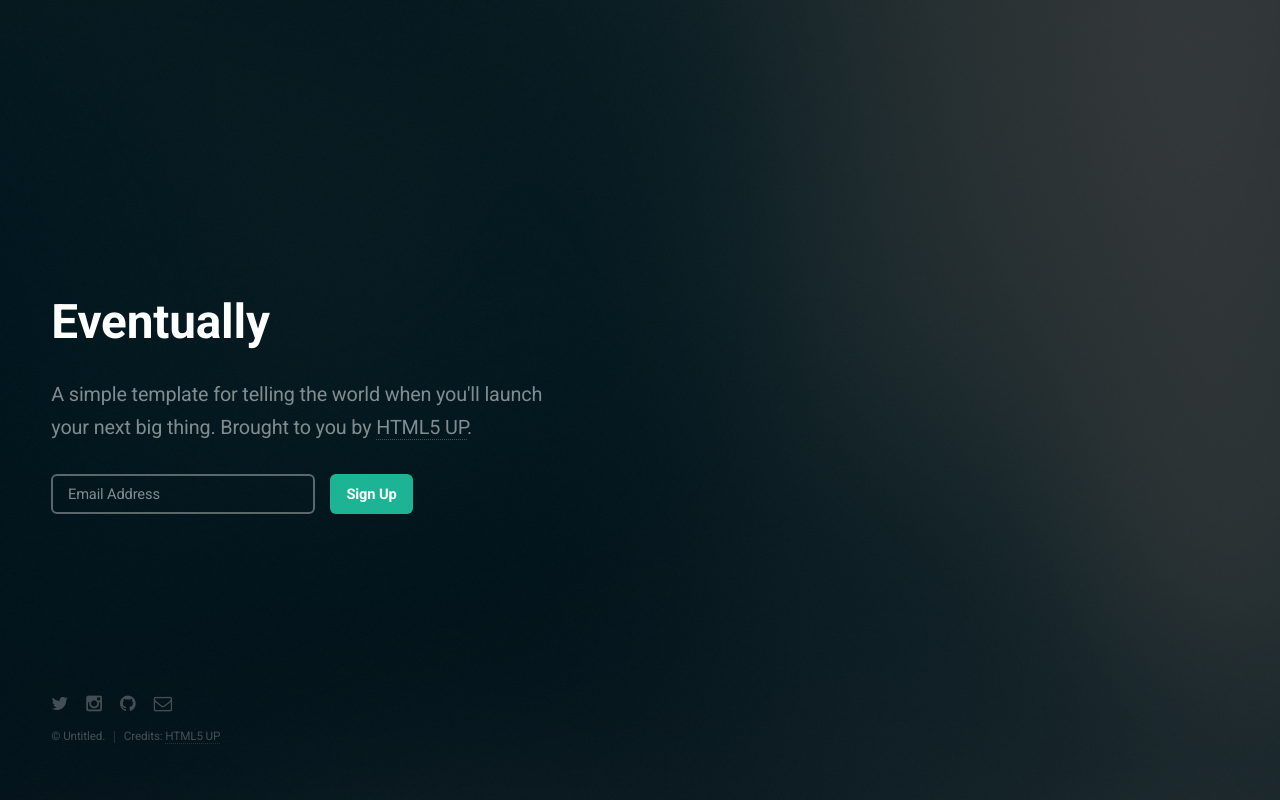
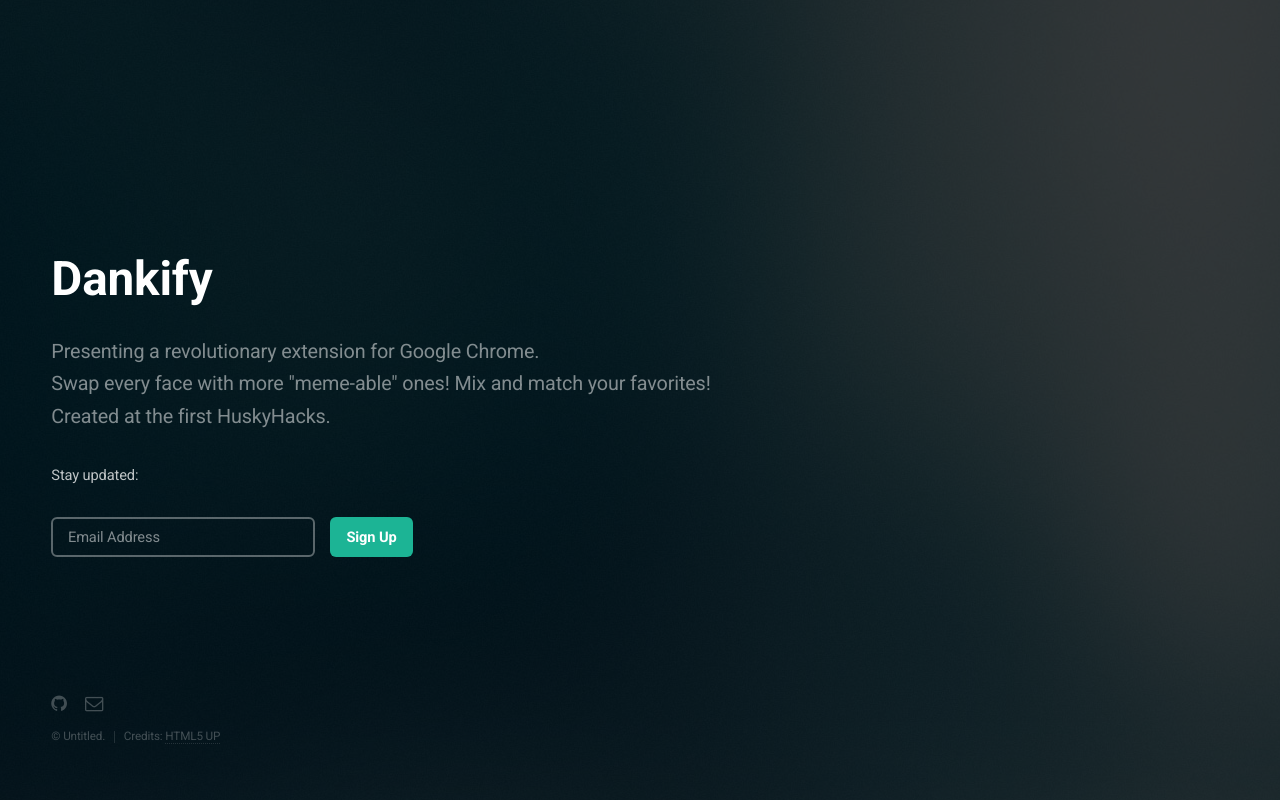
Before and after one commit to aralisza/memeswapper, a browser extension: page webpage/html5up-eventually/index.html in a window 1280 px wide. Drawn offline with Linux system fonts and the light colour scheme.

Commit message:
updated website template

```diff
--- a/webpage/html5up-eventually/index.html
+++ b/webpage/html5up-eventually/index.html
@@ -6,7 +6,7 @@
 -->
 <html>
 	<head>
-		<title>Eventually by HTML5 UP</title>
+		<title>Dankify</title>
 		<meta charset="utf-8" />
 		<meta name="viewport" content="width=device-width, initial-scale=1, user-scalable=no" />
 		<!--[if lte IE 8]><script src="assets/js/ie/html5shiv.js"></script><![endif]-->
@@ -18,12 +18,14 @@
 
 		<!-- Header -->
 			<header id="header">
-				<h1>Eventually</h1>
-				<p>A simple template for telling the world when you'll launch<br />
-				your next big thing. Brought to you by <a href="http://html5up.net">HTML5 UP</a>.</p>
+				<h1>Dankify</h1>
+				<p>Presenting a revolutionary extension for Google Chrome.<br />
+                Swap every face with more "meme-able" ones! Mix and match your favorites!<br />
+				Created at the first HuskyHacks.</p>
 			</header>
 
 		<!-- Signup Form -->
+        <p>Stay updated:</p>
 			<form id="signup-form" method="post" action="#">
 				<input type="email" name="email" id="email" placeholder="Email Address" />
 				<input type="submit" value="Sign Up" />
@@ -32,8 +34,6 @@
 		<!-- Footer -->
 			<footer id="footer">
 				<ul class="icons">
-					<li><a href="#" class="icon fa-twitter"><span class="label">Twitter</span></a></li>
-					<li><a href="#" class="icon fa-instagram"><span class="label">Instagram</span></a></li>
 					<li><a href="#" class="icon fa-github"><span class="label">GitHub</span></a></li>
 					<li><a href="#" class="icon fa-envelope-o"><span class="label">Email</span></a></li>
 				</ul>
```
Also changed, not shown: webpage/webpagecss.css (deleted), webpage/webpagehtml.html (deleted).
